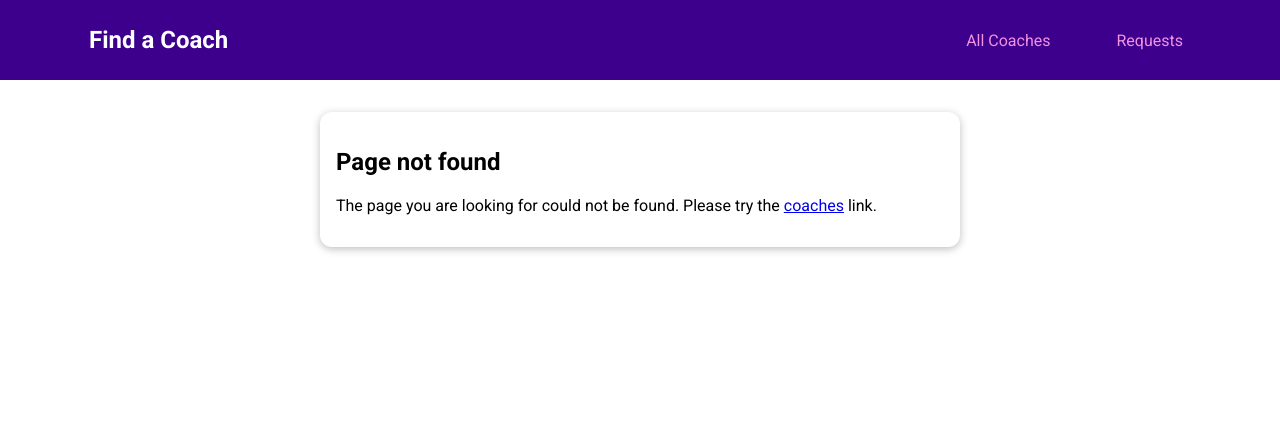
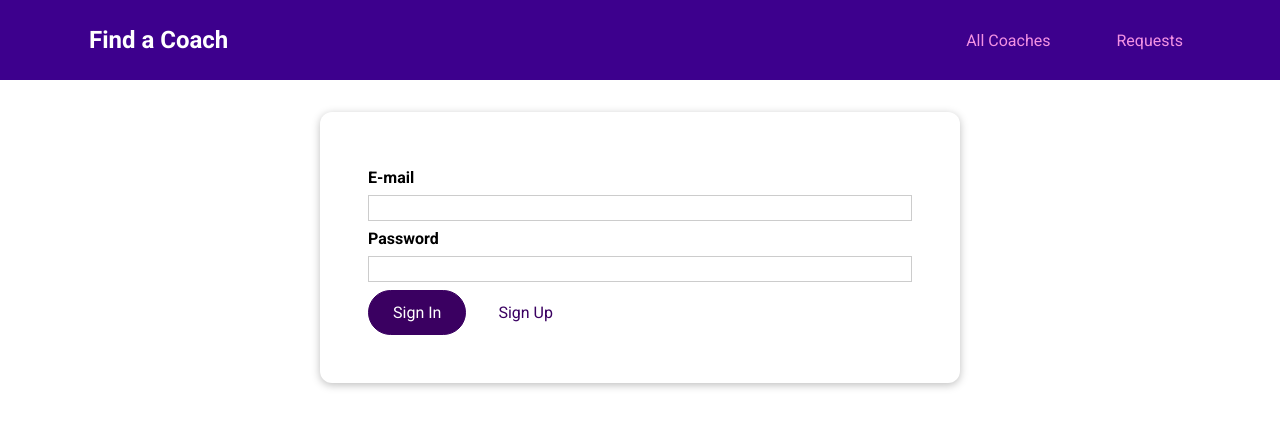
Before and after one commit to bigmikeowuor/find-a-coach, a Vue app: page /auth in a window 1280 px wide. Before the commit this address had no page. Shown: the top 428 px of the page. Built offline with nearby package versions, Linux system fonts and the light colour scheme.

Commit message:
Adding the authentication page.

```diff
--- /dev/null
+++ b/src/pages/auth/UserAuth.vue
@@ -0,0 +1,104 @@
+<template>
+	<base-card>
+		<form @submit.prevent="submitForm">
+			<div class="form-control">
+				<label for="email">E-mail</label>
+				<input type="email" id="email" v-model.trim="email" />
+			</div>
+			<div class="form-control">
+				<label for="password">Password</label>
+				<input type="password" id="password" v-model.trim="password" />
+			</div>
+			<p v-if="!formIsValid">Please enter a valid email and password combination.</p>
+			<base-button>{{ submitButtonCaption }}</base-button>
+			<base-button type="button" mode="flat" @click="switchAuthMode">
+				{{ switchModeButtonCaption }}
+			</base-button>
+		</form>
+	</base-card>
+</template>
+
+<script>
+export default {
+	data() {
+		return {
+			email: '',
+			password: '',
+			formIsValid: true,
+			mode: 'signin',
+		};
+	},
+
+	methods: {
+		submitForm() {
+			this.formIsValid = true;
+
+			if (this.email === '' || !this.email.includes('@') || this.password.length < 6) {
+				this.formIsValid = false;
+				return;
+			}
+
+			// send http request
+		},
+
+		switchAuthMode() {
+			if (this.mode === 'signin') {
+				this.mode = 'signup';
+			} else {
+				this.mode = 'signin';
+			}
+		},
+	},
+
+	computed: {
+		submitButtonCaption() {
+			if (this.mode === 'signin') {
+				return 'Sign In';
+			} else {
+				return 'Sign Up';
+			}
+		},
+
+		switchModeButtonCaption() {
+			if (this.mode === 'signin') {
+				return 'Sign Up';
+			} else {
+				return 'Sign In';
+			}
+		},
+	},
+};
+</script>
+
+<style scoped>
+form {
+	margin: 1rem;
+	padding: 1rem;
+}
+
+.form-control {
+	margin: 0.5rem 0;
+}
+
+label {
+	font-weight: bold;
+	margin-bottom: 0.5rem;
+	display: block;
+}
+
+input,
+textarea {
+	display: block;
+	width: 100%;
+	font: inherit;
+	border: 1px solid #ccc;
+	padding: 0.15rem;
+}
+
+input:focus,
+textarea:focus {
+	border-color: #3d008d;
+	background-color: #faf6ff;
+	outline: none;
+}
+</style>
--- a/src/router.js
+++ b/src/router.js
@@ -5,6 +5,7 @@
 import CoachRegistration from './pages/coaches/CoachRegistration.vue';
 import ContactCoach from './pages/requests/ContactCoach.vue';
 import RequestReceived from './pages/requests/RequestsReceived.vue';
+import UserAuth from './pages/auth/UserAuth.vue';
 import NotFound from './pages/NotFound.vue';
 
 const router = createRouter({
@@ -20,6 +21,7 @@
 		},
 		{ path: '/register', component: CoachRegistration },
 		{ path: '/requests', component: RequestReceived },
+		{ path: '/auth', component: UserAuth },
 		{ path: '/:notFound(.*)', component: NotFound },
 	],
 });
```
Also changed, not shown: 10 other files (tests, documents, lock files or other folders).
